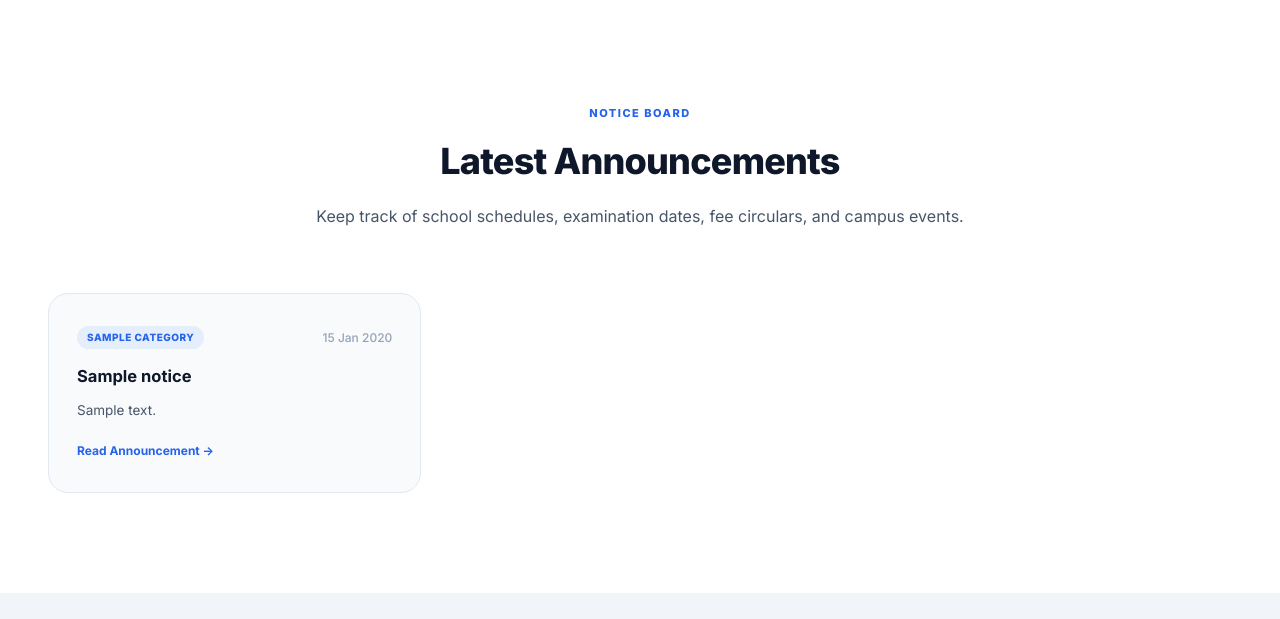
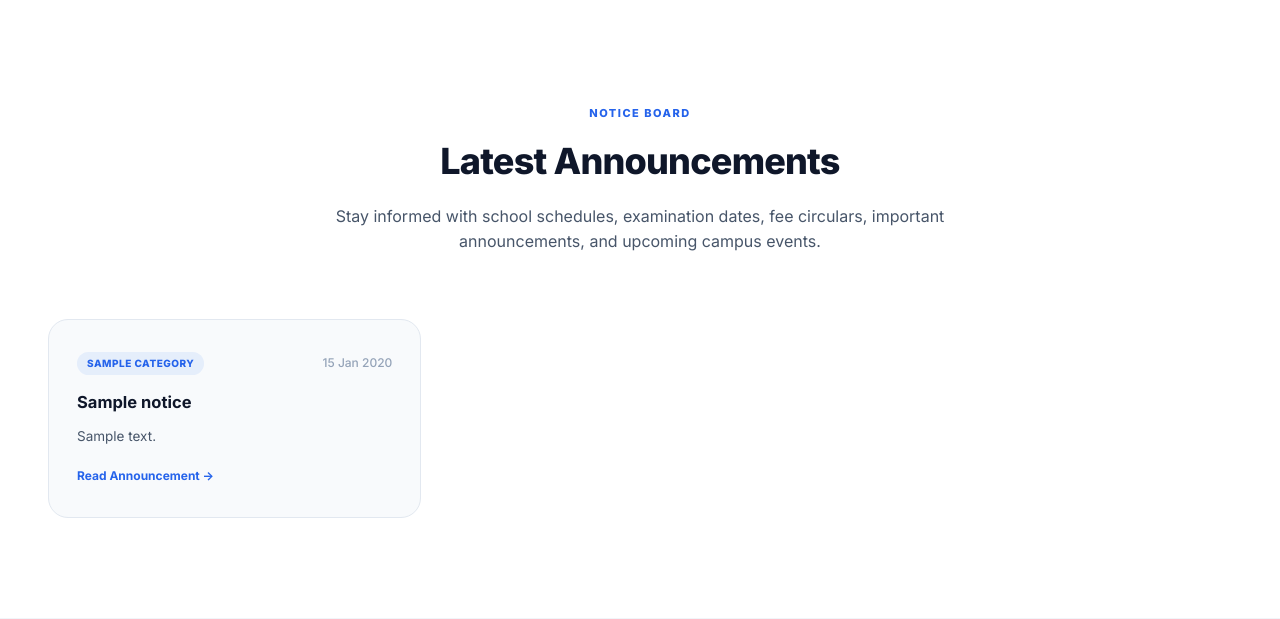
Before and after one commit to satyam0007-git/school_erp, a Django app: template templates/school/login.html in a window 1280 px wide. Shown: the part 801-1420 px from the top of the page. Run offline with Django 5.2, Linux system fonts and the light colour scheme; the template is opened without the code that fills it: most values are stand-ins (such as "Sample title", 1, 10 or a date in 2020); grey boxes marked "Sample" are stand-in pictures; data that the repository does not hold is empty; parts of the project's set-up code (start-up, migrations or seed data) failed here and were passed over.

Commit message:
enhanced loging page

```diff
--- a/templates/school/login.html
+++ b/templates/school/login.html
@@ -1030,7 +1030,7 @@ body {
     <div class="section-header">
       <span class="section-tag">Notice Board</span>
       <h2 class="section-title">Latest Announcements</h2>
-      <p class="section-desc">Keep track of school schedules, examination dates, fee circulars, and campus events.</p>
+      <p class="section-desc">Stay informed with school schedules, examination dates, fee circulars, important announcements, and upcoming campus events.</p>
     </div>
 
     <div class="notices-grid-web">
@@ -1156,7 +1156,7 @@ body {
           Staff Login
         </button>
         <button type="button" id="tab-student" class="login-tab-btn" onclick="switchTab('student')">
-          Student/Parent Login
+          Student Login
         </button>
       </div>
 
```
Also changed, not shown: 1 other file.
